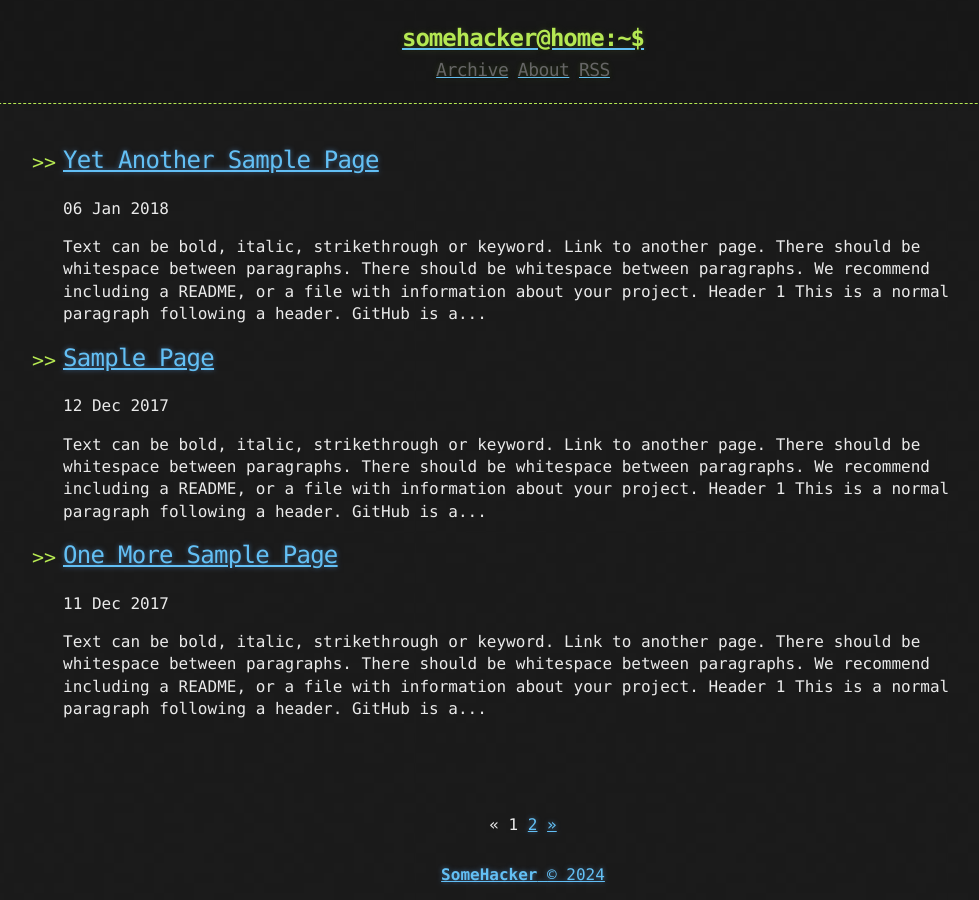
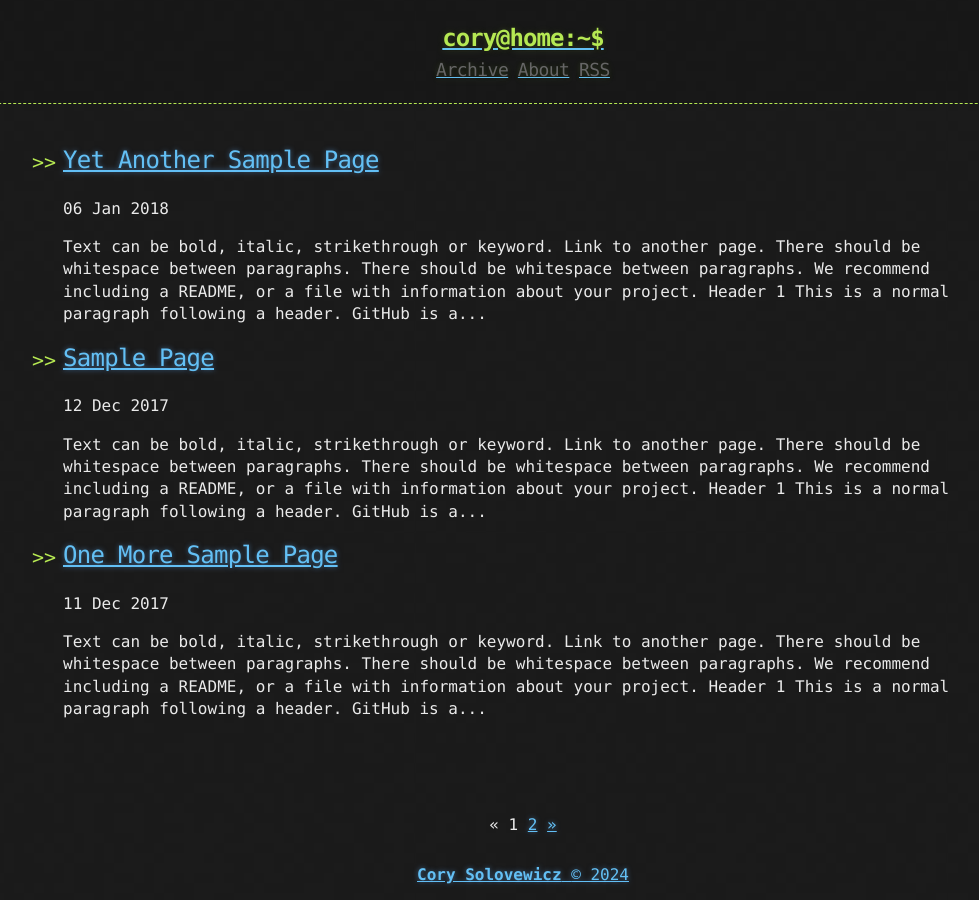
Before and after one commit to corysolovewicz/blog, a Jekyll site: the page built from index.html, in a window 1280 px wide. Shown: the whole page, without its empty margins (117-1096 px from the left). Built offline with Jekyll 4.4.1, drawn with Linux system fonts in a browser that asks for light colours; the list of posts is cut into pages by our own code; part of the change alters nothing that is shown.

Commit message:
Adding some personalization to _config.yml

```diff
--- a/_config.yml
+++ b/_config.yml
@@ -1,9 +1,9 @@
-title: Hacker-Blog
-description: "A Jekyll Blog Theme For Hackers"
+title: Hack The Planet
+description: "Hack All The Things"
 author:
-  name: "SomeHacker"
-  email: "someone@somewebsite.somedomain"
-  url: "https://example.com"
+  name: "Interpünkt"
+  email: "cory@solovewi.cz"
+  url: "https://cory.so"
 
 baseurl: /
 
@@ -28,8 +28,8 @@ plugins:
   - jekyll-sitemap
 
 # Custom variables
-owner : "SomeHacker"
-year : "2024"
+owner : "Cory Solovewicz"
+#year : "2024" #Optional. If provided it will override the currentyear calculation
 
 # optional google_analytics tracking ID
 google_analytics: "G-VLNGSEVBVK"
```
